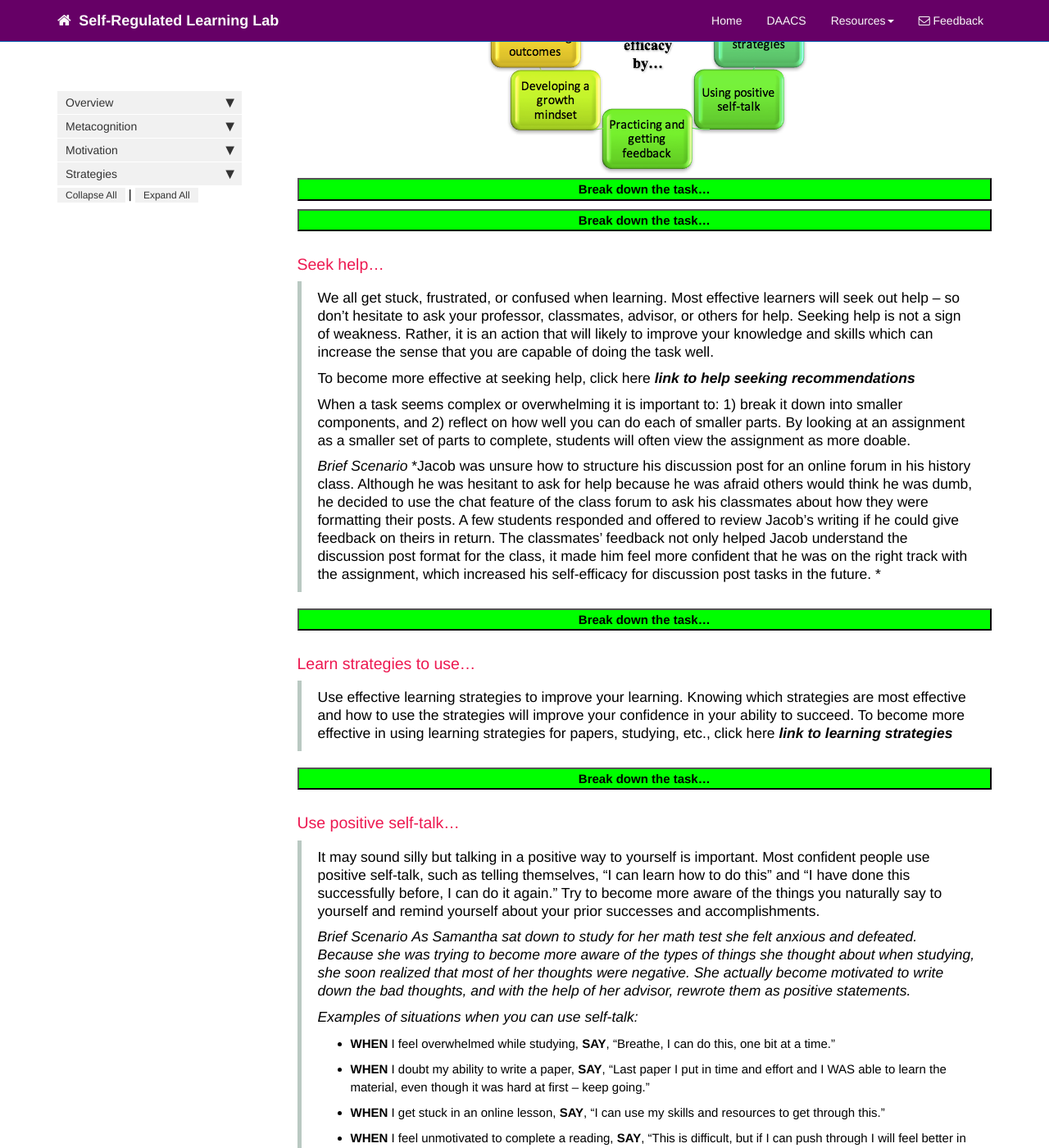
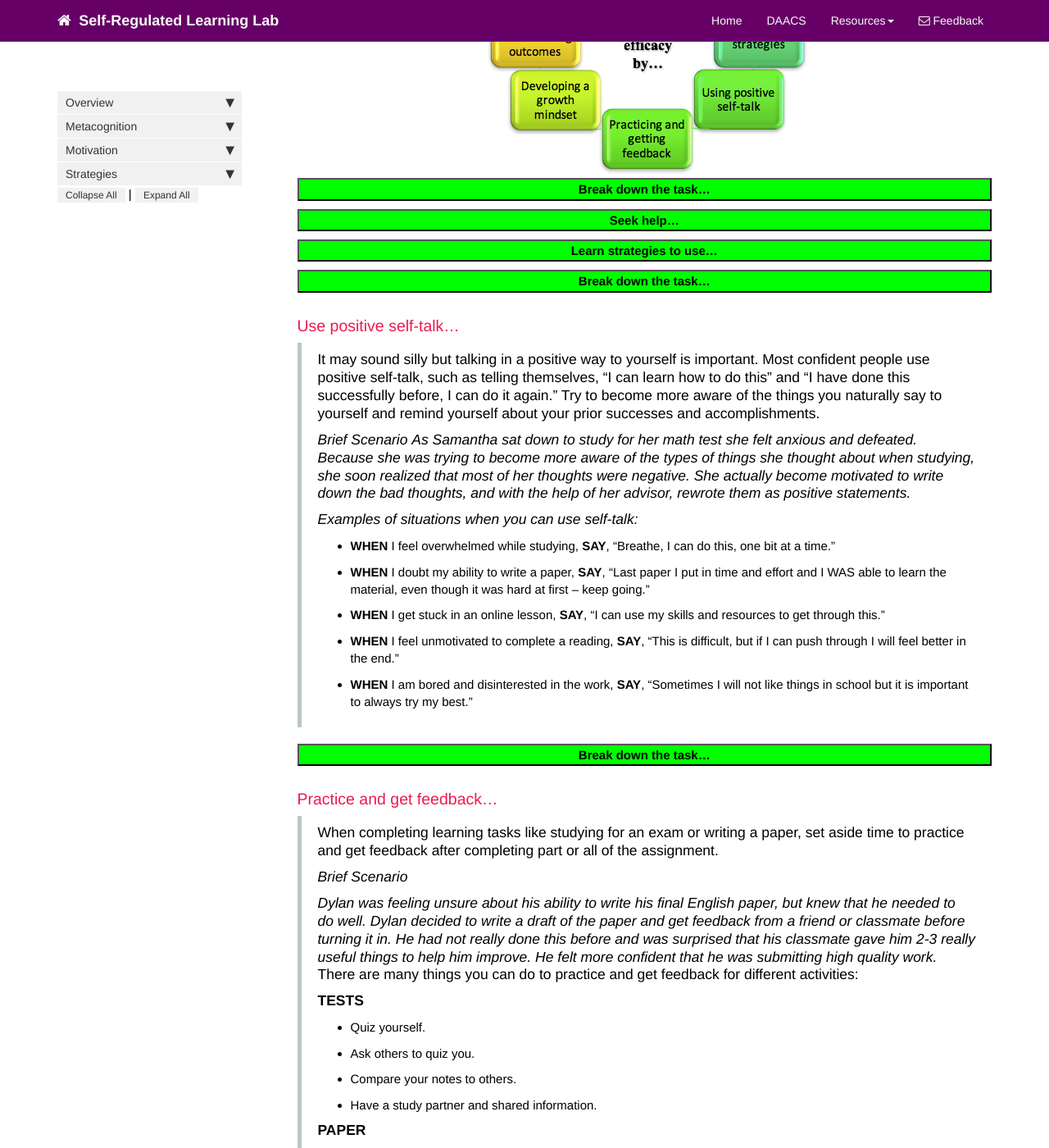
Before and after one commit to dfranklin02/SRL, a Jekyll site: the page built from docs/pages/motivation/self-efficacy_recommendations.md, in a window 1280 px wide and 1400 px high, scrolled down 512 px. Shown: the whole window at 82% size. Built offline with Jekyll 4.4.1, drawn with Linux system fonts in a browser that asks for light colours; nearby versions of some CDN libraries; comment, search, counter and statistics services are not loaded.

Commit message:
Update self-efficacy_recommendations.md

```diff
--- a/docs/pages/motivation/self-efficacy_recommendations.md
+++ b/docs/pages/motivation/self-efficacy_recommendations.md
@@ -46,35 +46,27 @@ To become more effective in using learning strategies for papers, studying, etc.
 <br>
 </div>
 
-<button data-toggle="collapse" data-target="#efficacyrec2" style="background-color:Lime; width:100%"><b>Break down the task...</b></button>
+<button data-toggle="collapse" data-target="#efficacyrec2" style="background-color:Lime; width:100%"><b>Seek help...</b></button>
 
 <div id="efficacyrec2" class="collapse">
-When a task seems complex or overwhelming it is important to: 1) break it down into smaller components, and 2) reflect on how well you can do each of smaller parts. By looking at an assignment as a smaller set of parts to complete, students will often view the assignment as more doable.
+We all get stuck, frustrated, or confused when learning. Most effective learners will seek out help – so don’t hesitate to ask your professor, classmates, advisor, or others for help. Seeking help is not a sign of weakness. Rather, it is an action that will likely to improve your knowledge and skills which can increase the sense that you are capable of doing the task well.
+<br>
+To become more effective at seeking help, <a href="http://srl.daacs.net/help_seeking.html">click here.</a>
+<br>
+<i> Jacob was unsure how to structure his discussion post for an online forum in his history class. Although he was hesitant to ask for help because he was afraid others would think he was dumb, he decided to use the chat feature of the class forum to ask his classmates about how they were formatting their posts. A few students responded and offered to review Jacob’s writing if he could give feedback on theirs in return. The classmates’ feedback not only helped Jacob understand the discussion post format for the class, it made him feel more confident that he was on the right track with the assignment, which increased his self-efficacy for discussion post tasks in the future. </i>
 <br>
 <br>
 </div>
 
-### Seek help...
-> We all get stuck, frustrated, or confused when learning. Most effective learners will seek out help – so don’t hesitate to ask your professor, classmates, advisor, or others for help. Seeking help is not a sign of weakness. Rather, it is an action that will likely to improve your knowledge and skills which can increase the sense that you are capable of doing the task well.
->
-> To become more effective at seeking help, click here ***link to help seeking recommendations***
->
-> When a task seems complex or overwhelming it is important to: 1) break it down into smaller components, and 2) reflect on how well you can do each of smaller parts. By looking at an assignment as a smaller set of parts to complete, students will often view the assignment as more doable.
->
-> *Brief Scenario*
-> *Jacob was unsure how to structure his discussion post for an online forum in his history class. Although he was hesitant to ask for help because he was afraid others would think he was dumb, he decided to use the chat feature of the class forum to ask his classmates about how they were formatting their posts. A few students responded and offered to review Jacob’s writing if he could give feedback on theirs in return. The classmates’ feedback not only helped Jacob understand the discussion post format for the class, it made him feel more confident that he was on the right track with the assignment, which increased his self-efficacy for discussion post tasks in the future. *
-
-<button data-toggle="collapse" data-target="#efficacyrec3" style="background-color:Lime; width:100%"><b>Break down the task...</b></button>
+<button data-toggle="collapse" data-target="#efficacyrec3" style="background-color:Lime; width:100%"><b>Learn strategies to use...</b></button>
 
 <div id="efficacyrec3" class="collapse">
-When a task seems complex or overwhelming it is important to: 1) break it down into smaller components, and 2) reflect on how well you can do each of smaller parts. By looking at an assignment as a smaller set of parts to complete, students will often view the assignment as more doable.
+Use effective learning strategies to improve your learning. Knowing which strategies are most effective and how to use the strategies will improve your confidence in your ability to succeed.
+<br>
+To become more effective in using learning strategies for papers, studying, etc., <a href="http://srl.daacs.net/strategies.html">click here.</a>
 <br>
 <br>
 </div>
-
-### Learn strategies to use...
-> Use effective learning strategies to improve your learning. Knowing which strategies are most effective and how to use the strategies will improve your confidence in your ability to succeed.
-> To become more effective in using learning strategies for papers, studying, etc., click here ***link to learning strategies***
 
 <button data-toggle="collapse" data-target="#efficacyrec4" style="background-color:Lime; width:100%"><b>Break down the task...</b></button>
 
```
